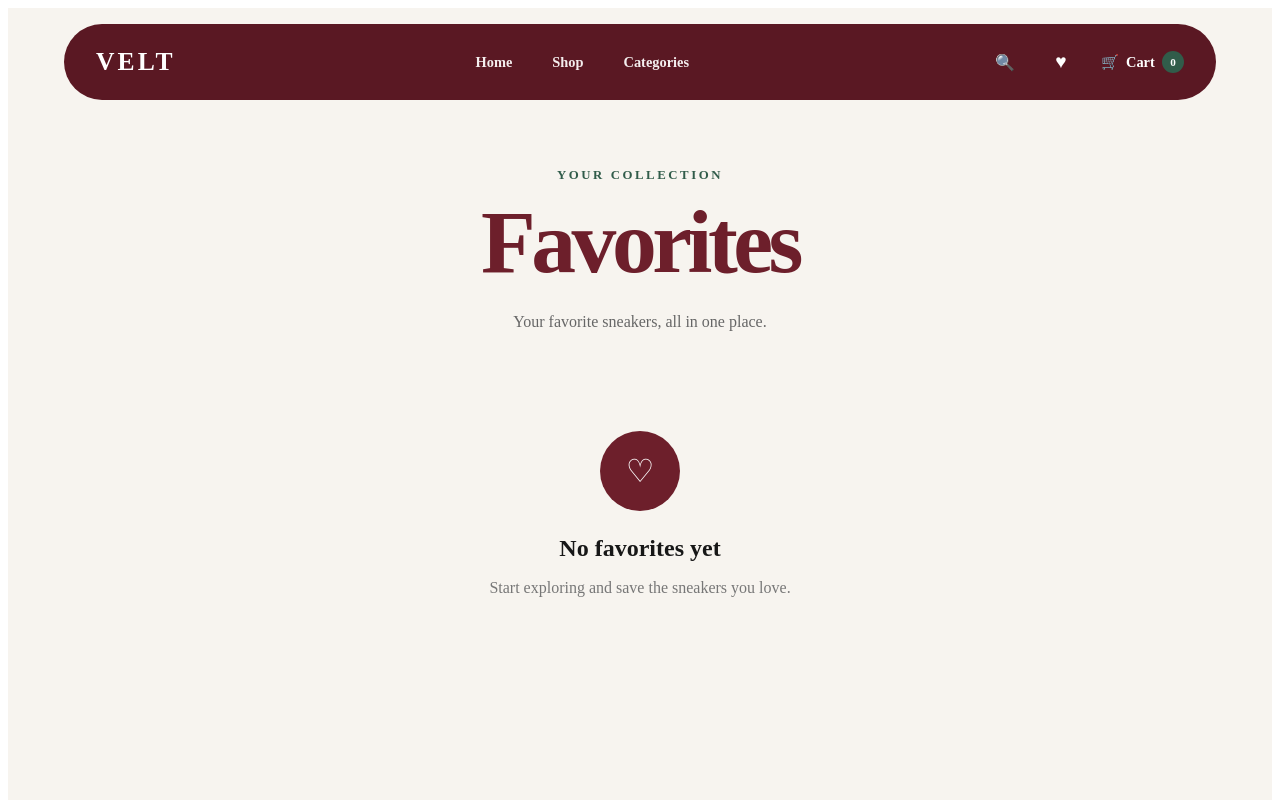
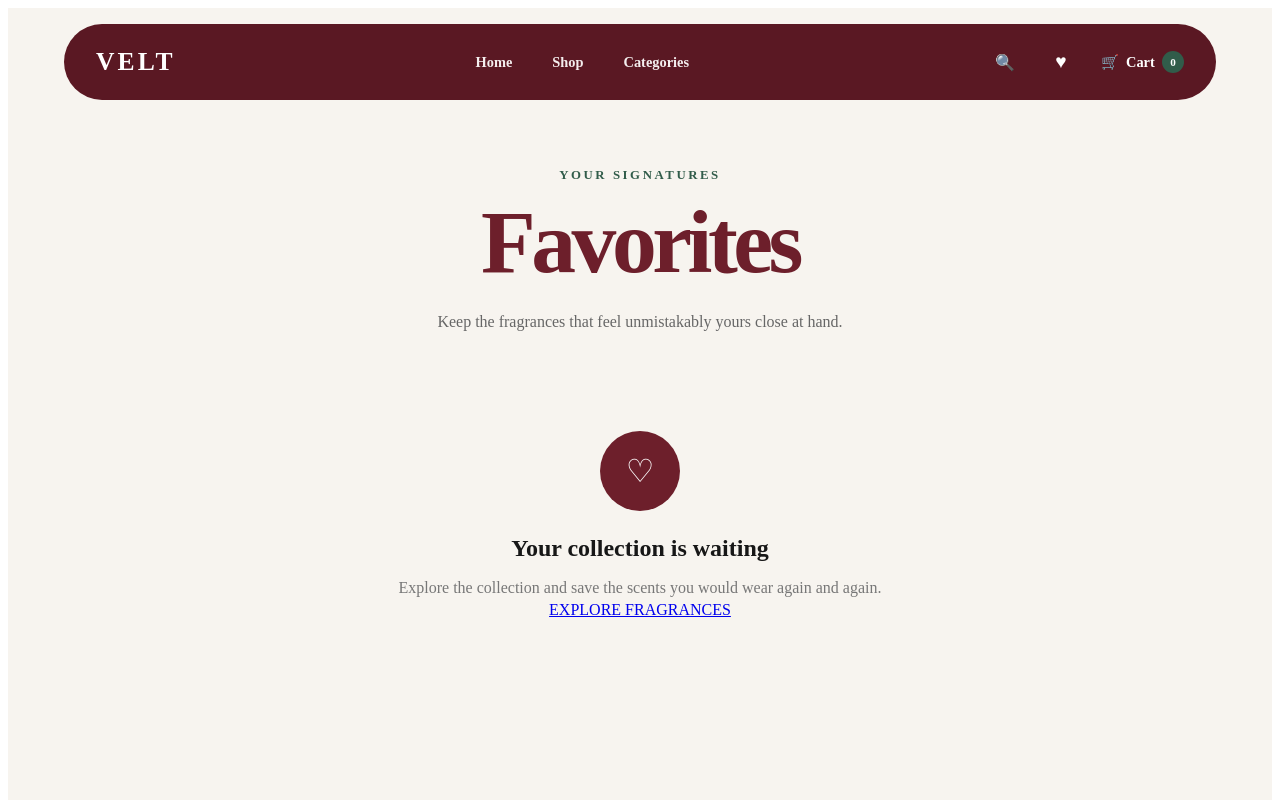
Before and after one commit to hadiswebpro/shopping-cart-odin, a React (Vite) app: page /favorites in a window 1280 px wide. Shown: the top 800 px of the page. Built offline with nearby package versions, Linux system fonts and the light colour scheme; the HTML template or start-up script is replaced by a standard one.

Commit message:
update favorites for fragrance collection

```diff
--- a/src/pages/Favorites/Favorites.jsx
+++ b/src/pages/Favorites/Favorites.jsx
@@ -1,21 +1,18 @@
+import { Link } from "react-router-dom";
 import ProductCard from "../../component/ProductCard/ProductCard";
 import products from "../../data/products";
 import styles from "./Favorites.module.css";
 
 function Favorites({ favorites, onToggleFavorite }) {
-    const favoriteProducts = products.filter((product) =>
-        favorites.includes(product.id)
-    );
+    const favoriteProducts = products.filter((product) => favorites.includes(product.id));
 
     return (
         <main className={styles.favorites}>
             <section className={styles.header}>
-                <p className={styles.eyebrow}>YOUR COLLECTION</p>
-
+                <p className={styles.eyebrow}>YOUR SIGNATURES</p>
                 <h1>Favorites</h1>
-
                 <p className={styles.description}>
-                    Your favorite sneakers, all in one place.
+                    Keep the fragrances that feel unmistakably yours close at hand.
                 </p>
             </section>
 
@@ -35,13 +32,14 @@ function Favorites({ favorites, onToggleFavorite }) {
             ) : (
                 <section className={styles.empty}>
                     <div className={styles.emptyIcon}>♡</div>
-
-                    <h2>No favorites yet</h2>
-
+                    <h2>Your collection is waiting</h2>
                     <p>
-                        Start exploring and save the sneakers
-                        you love.
+                        Explore the collection and save the scents you would wear
+                        again and again.
                     </p>
+                    <Link to="/shop" className={styles.shopLink}>
+                        EXPLORE FRAGRANCES
+                    </Link>
                 </section>
             )}
         </main>
```
